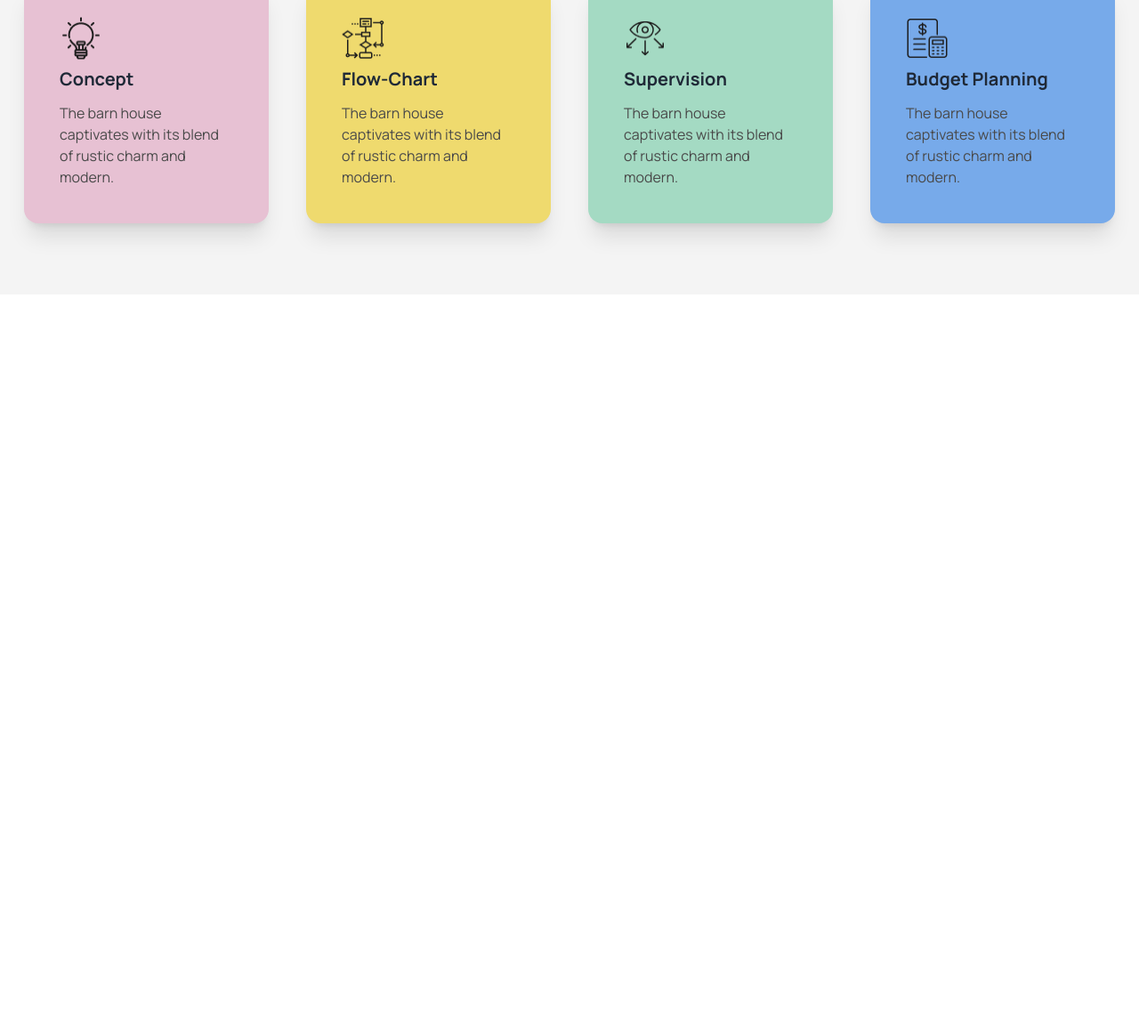
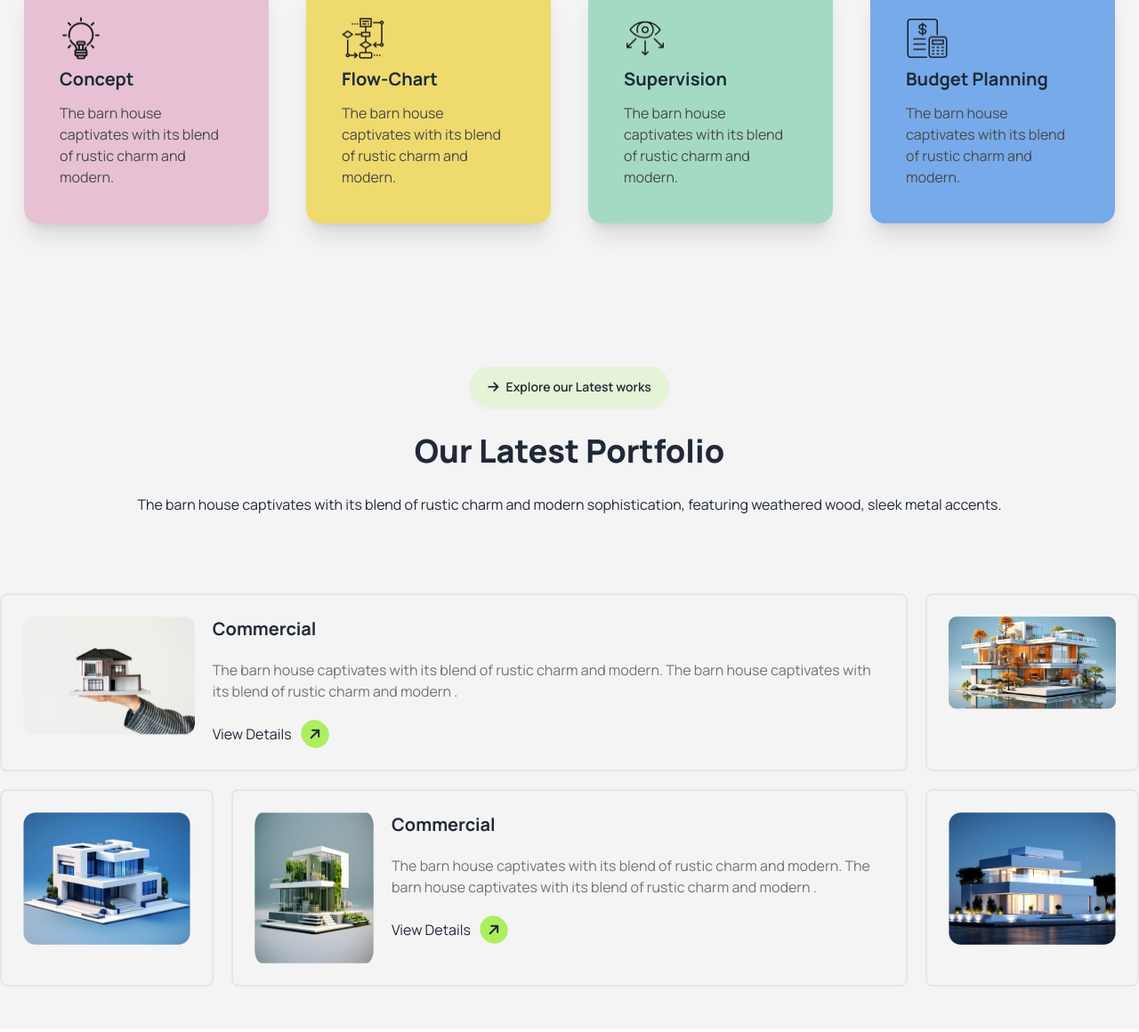
Before and after one commit to mufassir-mahmud/B10A3-Rinterio, a plain HTML site: page index.html in a window 1280 px wide. Shown: the part 1859-3019 px from the top of the page at 89% size. Before the commit the page ends 2270 px from the top, so only its background shows below. Drawn offline with nearby package versions, Linux system fonts and the light colour scheme.

Commit message:
complete protfolio

```diff
--- a/index.html
+++ b/index.html
@@ -178,6 +178,59 @@
              </div>
              <!-- card section -->
           </section>
+          <!-- Our protfolio -->
+           <section class="container mx-auto">
+            <div class="text-center space-y-7 pb-10">
+                <button class="btn bg-[#ABEF5F33] rounded-full px-5"><i class="fa-solid fa-arrow-right"></i>Explore our Latest works</button>
+                <h2 class="text-2xl lg:text-4xl font-extrabold">Our Latest Portfolio</h2>
+                <p class="text-base">The barn house captivates with its blend of rustic charm and modern sophistication, featuring weathered wood, sleek metal accents.</p>
+            </div>
+            <!--  -->
+            <div class="container mx-auto py-12">
+                <!-- Section Header -->
+                <!-- <div class="text-center mb-10">
+                  <h2 class="text-3xl font-bold">Our Latest Portfolio</h2>
+                  <p class="text-lg text-gray-600">The barn house captivates with its blend of rustic charm and modern sophistication, featuring weathered wood, sleek metal accents.</p>
+                </div> -->
+
+                <!-- Grid Layout -->
+               <div class="grid grid-cols-1 lg:grid-cols-5 gap-5">
+                <div class="lg:col-span-4 p-6 border-2 rounded-lg border-solid">
+                    <div class="flex lg:flex-row flex-col gap-5">
+                        <div>
+                            <img class="w-full"  src="assets/img1.png" alt="">
+                        </div>
+                        <div class="space-y-5">
+                            <h3 class="text-xl font-bold">Commercial</h3>
+                            <p class="text-base text-[#737373]">The barn house captivates with its blend of rustic charm and modern. The barn house captivates with its blend of rustic charm and modern .</p>
+                            <button class=" rounded-full    "> <span class="pr-2">View Details</span>  <i class="fa-solid fa-arrow-right  bg-[#ABEF5F]  p-2 rounded-full -rotate-45"></i></button>
+                        </div>
+                    </div>
+                </div>
+                <div class=" p-6 border-2 rounded-lg border-solid">
+                    <img src="assets/img2.png" alt="">
+                </div>
+                <div class=" p-6 border-2 rounded-lg border-solid w-full">
+                    <img class="w-full" src="assets/img3.png" alt="">
+                </div>
+                <div class="lg:col-span-3 p-6 border-2 rounded-lg border-solid">
+                    <div class="flex lg:flex-row flex-col gap-5">
+                    <div class="h-[170px]">
+                        <img class="w-full h-full"  src="assets/img4.png" alt="">
+                    </div>
+                    <div class="space-y-5">
+                        <h3 class="text-xl font-bold">Commercial</h3>
+                        <p class="text-base text-[#737373]">The barn house captivates with its blend of rustic charm and modern. The barn house captivates with its blend of rustic charm and modern .</p>
+                        <button class=" rounded-full    "><span class="pr-2">View Details</span> <i class="fa-solid fa-arrow-right  bg-[#ABEF5F]  p-2 rounded-full -rotate-45"></i></button>
+                    </div>
+                </div>
+            </div>
+                <div class=" p-6 border-2 rounded-lg border-solid">
+                    <img class="w-full"  src="assets/img5.png" alt="">
+                </div>
+               </div>
+
+           </section>
     </main>
 </body>
 </html>
```
